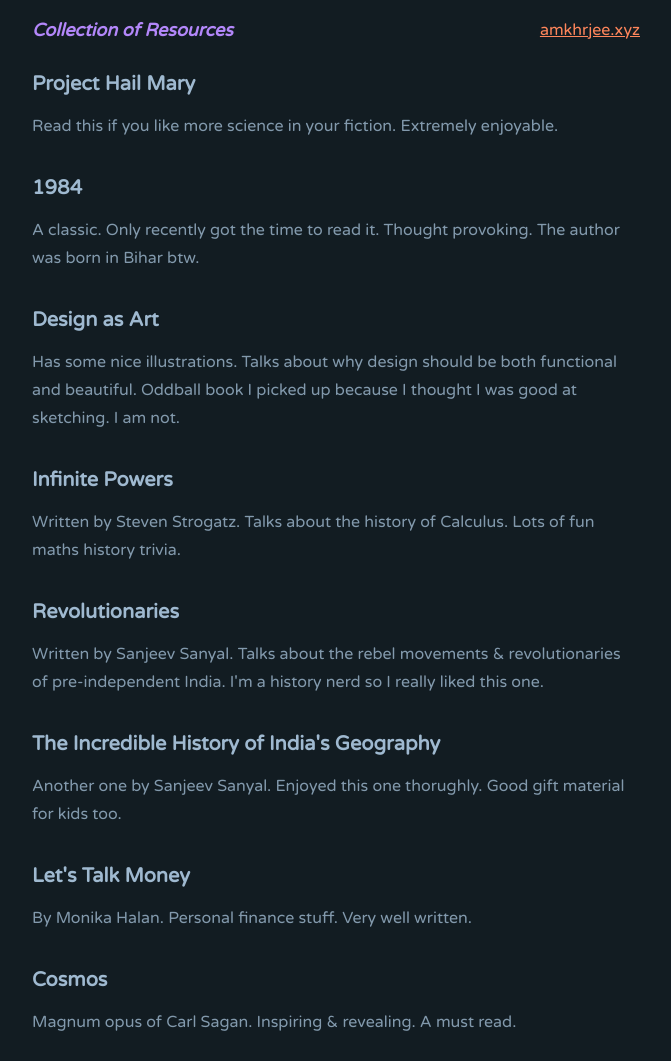
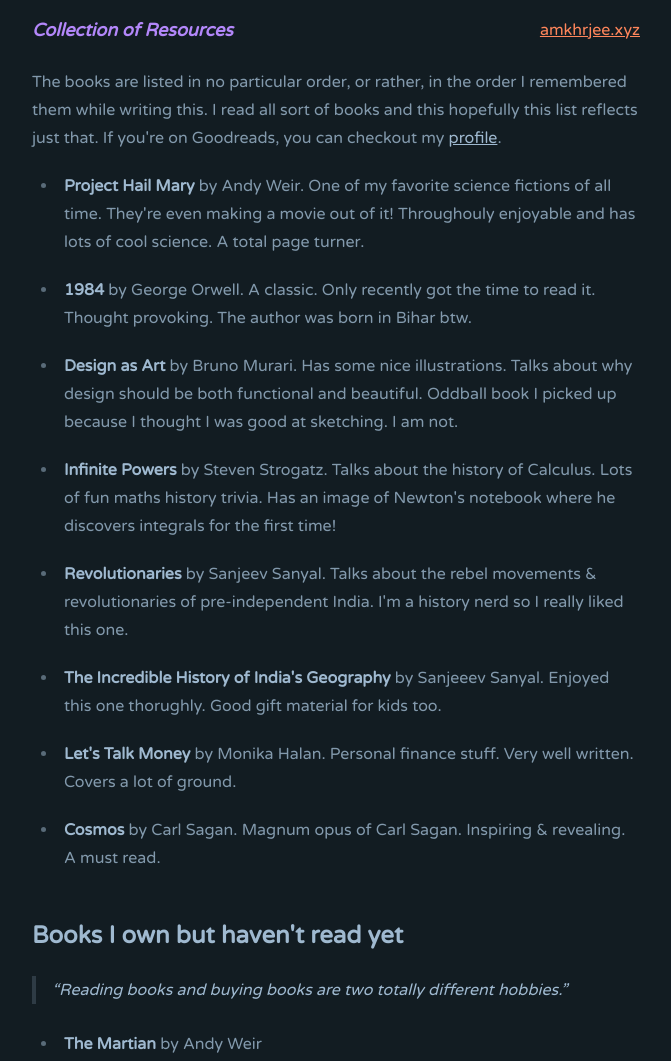
Before and after one commit to amkhrjee/resources, a website: page books.html in a window 1280 px wide. Shown: the top 1061 px of the page, without its empty margins (304-975 px from the left). Drawn offline with Linux system fonts and the light colour scheme; no server answers.

Commit message:
update: books

```diff
--- a/books.html
+++ b/books.html
@@ -34,22 +34,33 @@
     <!-- Main Content -->
     <!-- <br /><br /> -->
     <div class="prose lg:prose-lg">
-<h3>Project Hail Mary</h3>
-<p>Read this if you like more science in your fiction. Extremely enjoyable.</p>
-<h3>1984</h3>
-<p>A classic. Only recently got the time to read it. Thought provoking. The author was born in Bihar btw.</p>
-<h3>Design as Art</h3>
-<p>Has some nice illustrations. Talks about why design should be both functional and beautiful. Oddball book I picked up because I thought I was good at sketching. I am not.</p>
-<h3>Infinite Powers</h3>
-<p>Written by Steven Strogatz. Talks about the history of Calculus. Lots of fun maths history trivia.</p>
-<h3>Revolutionaries</h3>
-<p>Written by Sanjeev Sanyal. Talks about the rebel movements &amp; revolutionaries of pre-independent India. I'm a history nerd so I really liked this one.</p>
-<h3>The Incredible History of India's Geography</h3>
-<p>Another one by Sanjeev Sanyal. Enjoyed this one thorughly. Good gift material for kids too.</p>
-<h3>Let's Talk Money</h3>
-<p>By Monika Halan. Personal finance stuff. Very well written.</p>
-<h3>Cosmos</h3>
-<p>Magnum opus of Carl Sagan. Inspiring &amp; revealing. A must read.</p>
+<p>The books are listed in no particular order, or rather, in the order I remembered them while writing this. I read all sort of books and this hopefully this list reflects just that. If you're on Goodreads, you can checkout my <a href="https://www.goodreads.com/amkhrjee">profile</a>.</p>
+<ul>
+<li>
+<p><strong>Project Hail Mary</strong> by Andy Weir. One of my favorite science fictions of all time. They're even making a movie out of it! Throughouly enjoyable and has lots of cool science. A total page turner.</p>
+</li>
+<li>
+<p><strong>1984</strong> by George Orwell. A classic. Only recently got the time to read it. Thought provoking. The author was born in Bihar btw.</p>
+</li>
+<li>
+<p><strong>Design as Art</strong> by Bruno Murari. Has some nice illustrations. Talks about why design should be both functional and beautiful. Oddball book I picked up because I thought I was good at sketching. I am not.</p>
+</li>
+<li>
+<p><strong>Infinite Powers</strong> by Steven Strogatz. Talks about the history of Calculus. Lots of fun maths history trivia. Has an image of Newton's notebook where he discovers integrals for the first time!</p>
+</li>
+<li>
+<p><strong>Revolutionaries</strong> by Sanjeev Sanyal. Talks about the rebel movements &amp; revolutionaries of pre-independent India. I'm a history nerd so I really liked this one.</p>
+</li>
+<li>
+<p><strong>The Incredible History of India's Geography</strong> by Sanjeeev Sanyal. Enjoyed this one thorughly. Good gift material for kids too.</p>
+</li>
+<li>
+<p><strong>Let's Talk Money</strong> by Monika Halan. Personal finance stuff. Very well written. Covers a lot of ground.</p>
+</li>
+<li>
+<p><strong>Cosmos</strong> by Carl Sagan. Magnum opus of Carl Sagan. Inspiring &amp; revealing. A must read.</p>
+</li>
+</ul>
 <h2>Books I own but haven't read yet</h2>
 <blockquote>
 <p>Reading books and buying books are two totally different hobbies.</p>
```
Also changed, not shown: books.md (+9 -23 lines).
